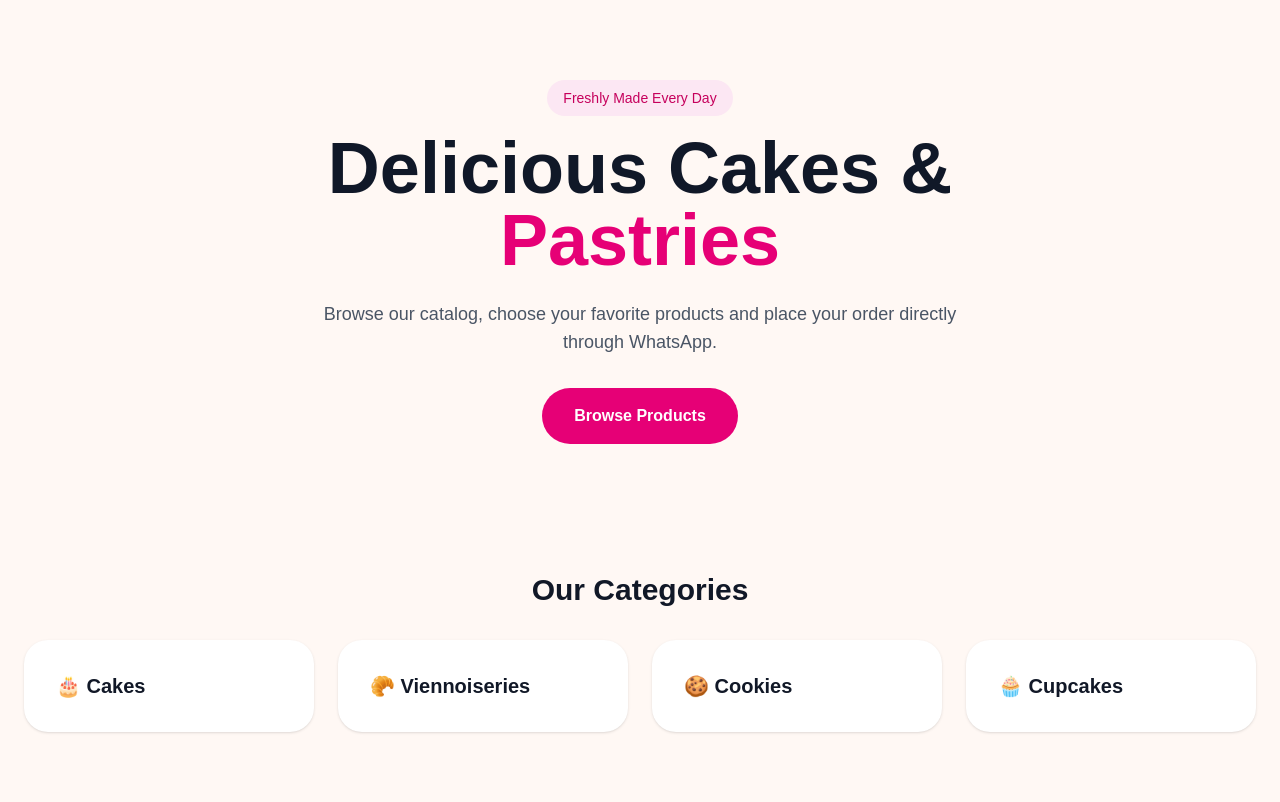
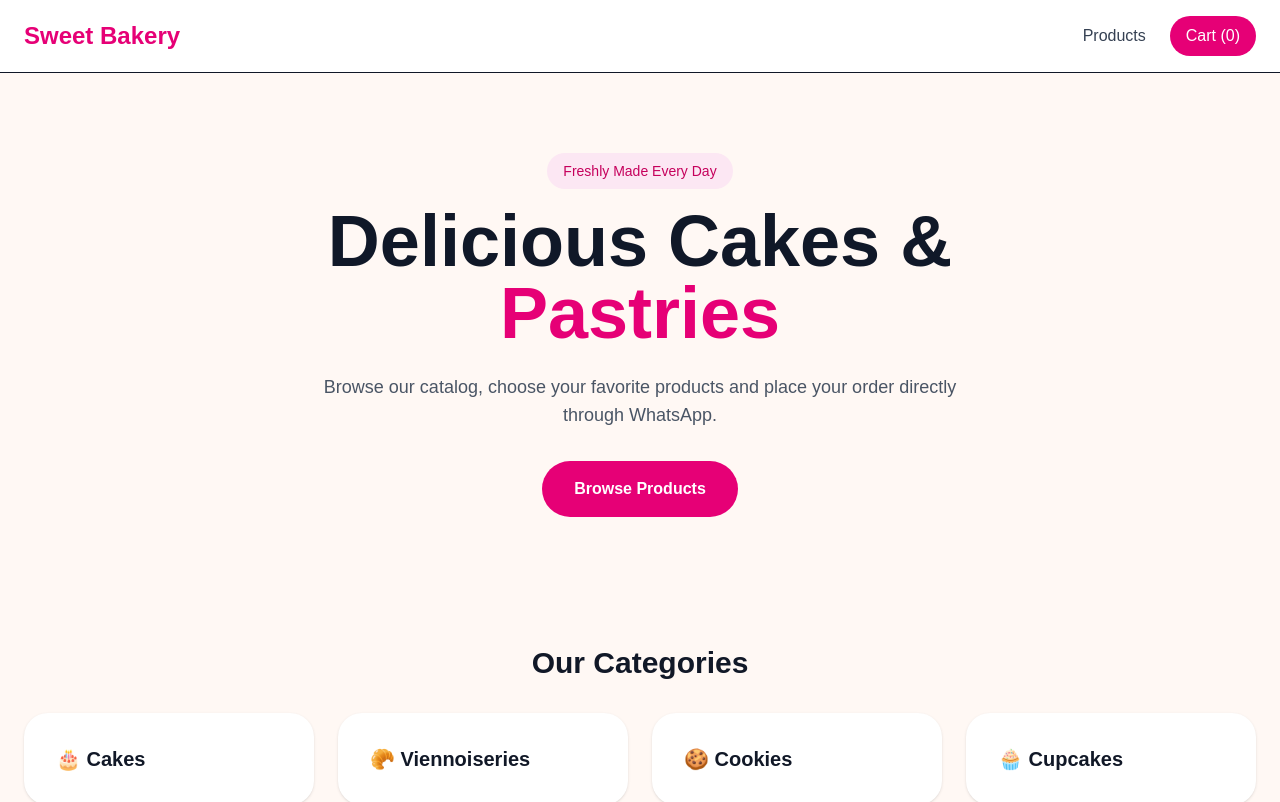
Before and after one commit to yocerjlassi-bit/bakery-catalog, a Next.js app: page / in a window 1280 px wide. Shown: the top 802 px of the page. Built offline with nearby package versions, Linux system fonts and the light colour scheme.

Commit message:
Add navbar with live cart counter

```diff
--- a/app/layout.tsx
+++ b/app/layout.tsx
@@ -1,7 +1,7 @@
 import type { Metadata } from "next";
 import { Geist, Geist_Mono } from "next/font/google";
 import "./globals.css";
-
+import Navbar from "@/components/layout/Navbar";
 const geistSans = Geist({
   variable: "--font-geist-sans",
   subsets: ["latin"],
@@ -27,7 +27,13 @@ export default function RootLayout({
       lang="en"
       className={`${geistSans.variable} ${geistMono.variable} h-full antialiased`}
     >
-      <body className="min-h-full flex flex-col">{children}</body>
+      <body className="min-h-full flex flex-col">
+  <Navbar />
+
+  <main className="flex-1">
+    {children}
+  </main>
+</body>
     </html>
   );
 }
--- /dev/null
+++ b/src/components/layout/Navbar.tsx
@@ -0,0 +1,42 @@
+"use client";
+
+import Link from "next/link";
+import { useCartStore } from "@/store/cartStore";
+
+export default function Navbar() {
+  const items = useCartStore((state) => state.items);
+
+  const totalItems = items.reduce(
+    (sum, item) => sum + item.quantity,
+    0
+  );
+
+  return (
+    <header className="sticky top-0 z-50 border-b bg-white">
+      <nav className="mx-auto flex max-w-7xl items-center justify-between px-6 py-4">
+        <Link
+          href="/"
+          className="text-2xl font-bold text-pink-600"
+        >
+          Sweet Bakery
+        </Link>
+
+        <div className="flex items-center gap-6">
+          <Link
+            href="/products"
+            className="font-medium text-gray-700 hover:text-pink-600"
+          >
+            Products
+          </Link>
+
+          <Link
+            href="/cart"
+            className="rounded-full bg-pink-600 px-4 py-2 font-medium text-white"
+          >
+            Cart ({totalItems})
+          </Link>
+        </div>
+      </nav>
+    </header>
+  );
+}
```
Also changed, not shown: 1 other file (tests, documents, lock files or other folders).
